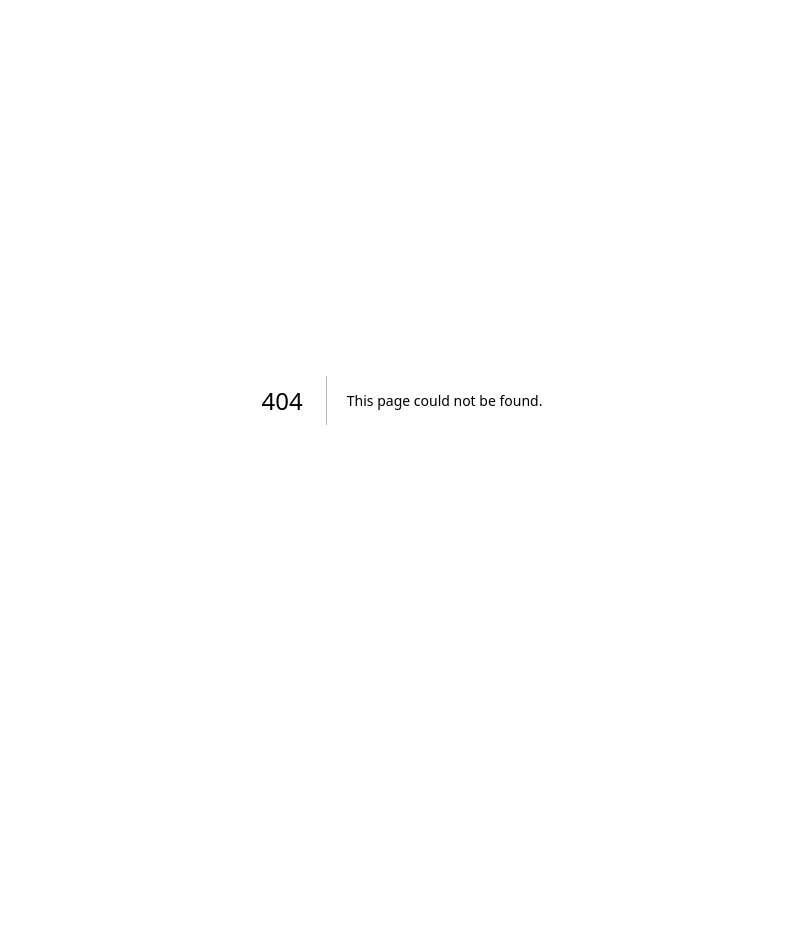
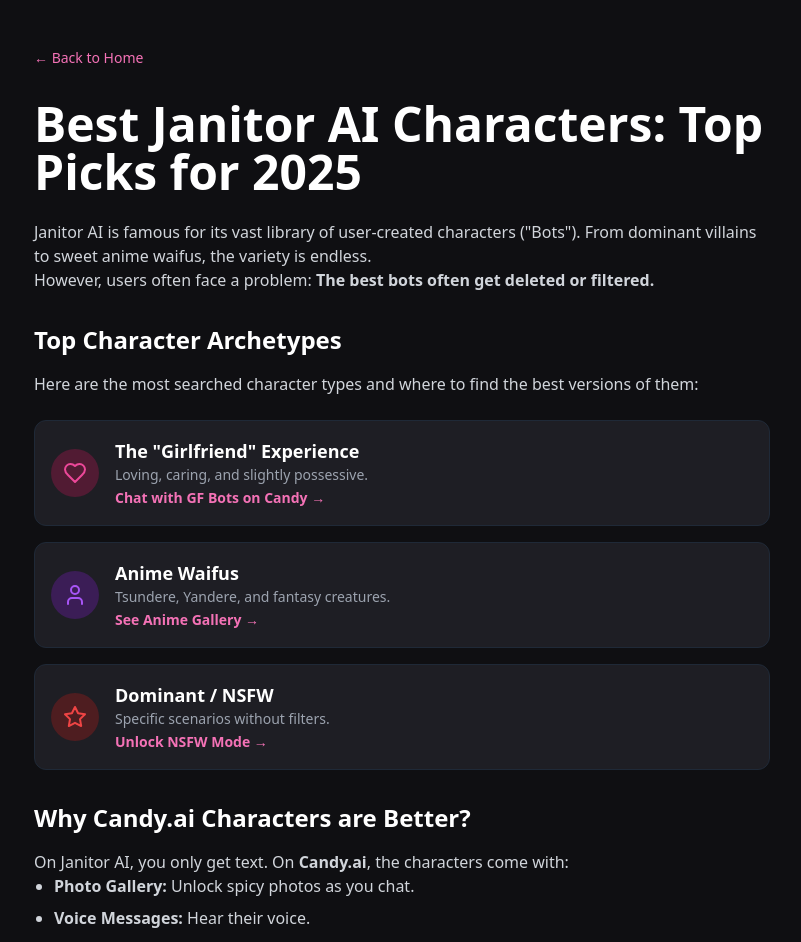
Before and after one commit to Daseanle/janitor-chat, a Next.js app: page /seo/best-janitor-ai-characters in a window 1280 px wide. Before the commit this address had no page. Shown: the top 942 px of the page, without its empty margins (238-1039 px from the left). Before the commit the page ends 800 px from the top, so only its background shows below. Built offline with nearby package versions, Linux system fonts and the light colour scheme.

Commit message:
Create page.js

```diff
--- /dev/null
+++ b/app/seo/best-janitor-ai-characters/page.js
@@ -0,0 +1,76 @@
+import Link from "next/link";
+import { User, Star, ArrowRight, Heart } from "lucide-react";
+
+export const metadata = {
+  title: "Best Janitor AI Characters & Bots (2025 Uncensored List)",
+  description: "Looking for the most popular Janitor AI characters? Here is a list of the best NSFW bots and where to find their uncensored alternatives when Janitor is down.",
+};
+
+export default function Page() {
+  // 🔴 记得替换成你的真实 Affiliate 链接
+  const AFFILIATE_LINK = "https://www.ejd1s4io.com/MF3W3H/3QQG7/";
+
+  return (
+    <div className="min-h-screen bg-[#0f0f12] text-gray-300 font-sans">
+      <div className="container mx-auto px-4 py-12 max-w-3xl">
+        <Link href="/" className="text-sm text-pink-400 hover:underline mb-8 block">&larr; Back to Home</Link>
+
+        <article className="prose prose-invert prose-lg max-w-none">
+          <h1 className="text-4xl md:text-5xl font-bold text-white mb-6">Best Janitor AI Characters: Top Picks for 2025</h1>
+
+          <p>Janitor AI is famous for its vast library of user-created characters ("Bots"). From dominant villains to sweet anime waifus, the variety is endless.</p>
+          <p>However, users often face a problem: <strong>The best bots often get deleted or filtered.</strong></p>
+
+          <h2 className="text-2xl font-bold text-white mt-8 mb-4">Top Character Archetypes</h2>
+          <p>Here are the most searched character types and where to find the best versions of them:</p>
+
+          <div className="grid gap-4 my-6">
+            {/* Card 1 */}
+            <div className="bg-[#1e1e24] p-4 rounded-xl border border-gray-800 flex items-center gap-4">
+                <div className="bg-pink-900/50 p-3 rounded-full"><Heart className="w-6 h-6 text-pink-500" /></div>
+                <div>
+                    <h3 className="text-lg font-bold text-white m-0">The "Girlfriend" Experience</h3>
+                    <p className="text-sm text-gray-400 m-0">Loving, caring, and slightly possessive.</p>
+                    <a href={AFFILIATE_LINK} target="_blank" className="text-pink-400 text-sm font-bold hover:underline">Chat with GF Bots on Candy &rarr;</a>
+                </div>
+            </div>
+
+            {/* Card 2 */}
+            <div className="bg-[#1e1e24] p-4 rounded-xl border border-gray-800 flex items-center gap-4">
+                <div className="bg-purple-900/50 p-3 rounded-full"><User className="w-6 h-6 text-purple-500" /></div>
+                <div>
+                    <h3 className="text-lg font-bold text-white m-0">Anime Waifus</h3>
+                    <p className="text-sm text-gray-400 m-0">Tsundere, Yandere, and fantasy creatures.</p>
+                    <a href={AFFILIATE_LINK} target="_blank" className="text-pink-400 text-sm font-bold hover:underline">See Anime Gallery &rarr;</a>
+                </div>
+            </div>
+
+            {/* Card 3 */}
+            <div className="bg-[#1e1e24] p-4 rounded-xl border border-gray-800 flex items-center gap-4">
+                <div className="bg-red-900/50 p-3 rounded-full"><Star className="w-6 h-6 text-red-500" /></div>
+                <div>
+                    <h3 className="text-lg font-bold text-white m-0">Dominant / NSFW</h3>
+                    <p className="text-sm text-gray-400 m-0">Specific scenarios without filters.</p>
+                    <a href={AFFILIATE_LINK} target="_blank" className="text-pink-400 text-sm font-bold hover:underline">Unlock NSFW Mode &rarr;</a>
+                </div>
+            </div>
+          </div>
+
+          <h2 className="text-2xl font-bold text-white mt-8 mb-4">Why Candy.ai Characters are Better?</h2>
+          <p>On Janitor AI, you only get text. On <strong>Candy.ai</strong>, the characters come with:</p>
+          <ul className="list-disc pl-5 space-y-2">
+            <li><strong>Photo Gallery:</strong> Unlock spicy photos as you chat.</li>
+            <li><strong>Voice Messages:</strong> Hear their voice.</li>
+            <li><strong>Consistent Memory:</strong> They remember your name and history.</li>
+          </ul>
+
+          <div className="mt-12 text-center">
+             <a href={AFFILIATE_LINK} target="_blank" className="bg-gradient-to-r from-pink-600 to-purple-600 hover:from-pink-500 hover:to-purple-500 text-white px-8 py-4 rounded-full font-bold transition-all shadow-lg inline-flex items-center gap-2">
+              Browse Character Library <ArrowRight className="w-5 h-5" />
+            </a>
+          </div>
+        </article>
+      </div>
+    </div>
+  );
+}
```
